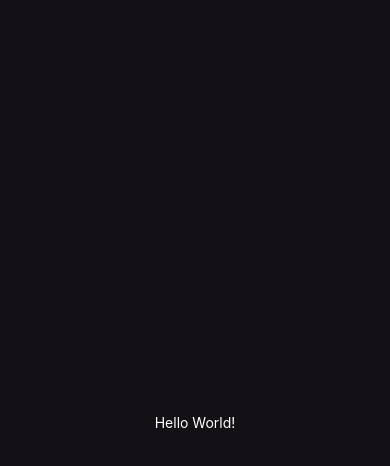
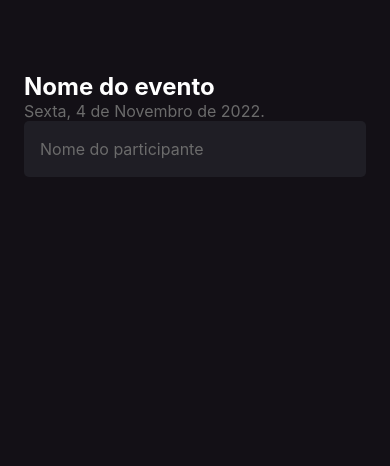
Before and after one commit to MogLuiz/imhere-rn-app, a React Native app: screen / in a window 390 px wide. Shown: the top 466 px of the page. Built offline with nearby package versions, Linux system fonts and the light colour scheme.

Commit message:
feat: add TextInput section

```diff
--- a/src/screens/Home/index.tsx
+++ b/src/screens/Home/index.tsx
@@ -1,8 +1,16 @@
-import { Text, View } from "react-native";
+import { Text, TextInput, View } from "react-native";
 import { styles } from "./styles";
 
 export const HomeScreen = () => (
   <View style={styles.container}>
-    <Text style={{ color: "#fff" }}>Hello World!</Text>
+    <Text style={styles.eventName}>Nome do evento</Text>
+
+    <Text style={styles.eventDate}>Sexta, 4 de Novembro de 2022.</Text>
+
+    <TextInput
+      style={styles.input}
+      placeholder="Nome do participante"
+      placeholderTextColor="#6B6B6B"
+    />
   </View>
 );
--- a/src/screens/Home/styles.ts
+++ b/src/screens/Home/styles.ts
@@ -3,8 +3,25 @@ import { StyleSheet } from "react-native";
 export const styles = StyleSheet.create({
   container: {
     flex: 1,
-    backgroundColor: "#131016",
-    alignItems: "center",
-    justifyContent: "center",
+    backgroundColor: '#131016',
+    padding: 24
   },
-});
+  eventName: {
+    color: '#FFF',
+    fontSize: 24,
+    fontWeight: 'bold',
+    marginTop: 48
+  },
+  eventDate: {
+    color: '#6B6B6B',
+    fontSize: 16
+  },
+  input: {
+    height: 56,
+    backgroundColor: '#1F1E25',
+    borderRadius: 5,
+    color: '#FFFF',
+    padding: 16,
+    fontSize: 16,
+  }
+})
```
